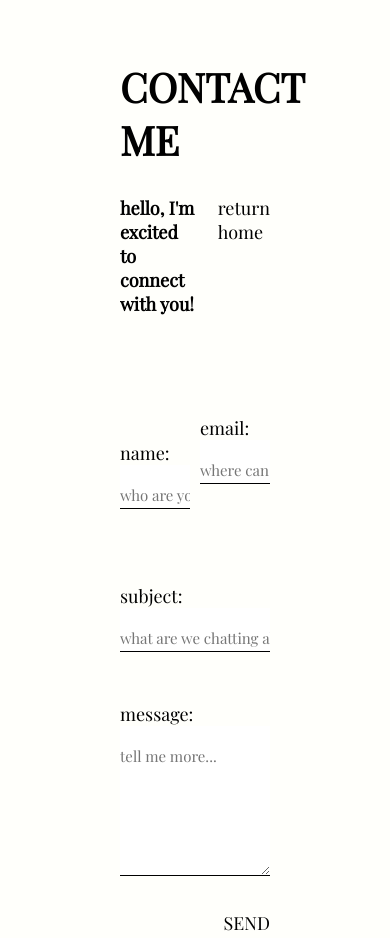
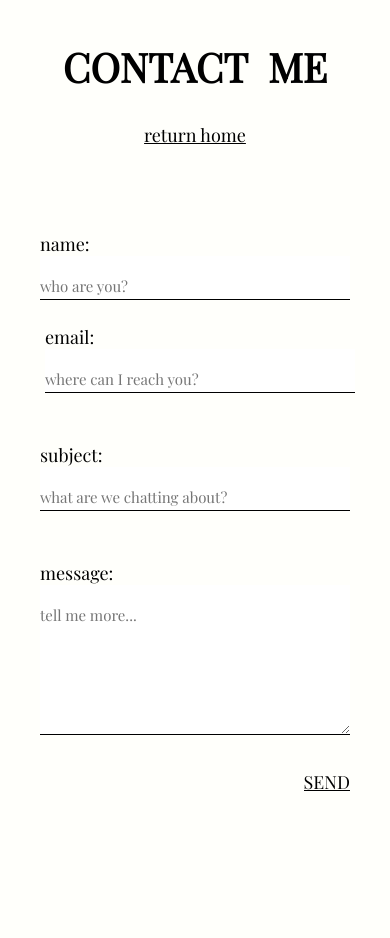
Before and after one commit to campbelllm/portfolio, a React (Create React App) app: page /contact in a window 390 px wide. After the commit the page ends 844 px from the top, so only its background shows below. Built offline with nearby package versions, Linux system fonts and the light colour scheme.

Commit message:
contact optimized for mobile

```diff
--- a/src/components/Contact/contactStyledComponents.js
+++ b/src/components/Contact/contactStyledComponents.js
@@ -6,6 +6,10 @@ export const ContactSection = styled.div`
   flex-wrap: wrap;
   margin: 0;
   padding: 20px 80px 0 80px;
+
+  @media (max-width: 400px){
+    padding: 0
+  }
 `;
 
 export const ContactHead = styled.div`
@@ -36,6 +40,9 @@ export const ContactForm = styled.div`
     float: left;
     margin: 0;
   }
+  @media (max-width: 400px){
+    padding: 0
+  }
 `;
 
 export const Title = styled.div`
@@ -44,6 +51,11 @@ export const Title = styled.div`
   & h1 {
     font-size: 40px;
     color: black;
+  }
+  @media (max-width: 400px){
+    display: flex;
+    justify-content:center;
+    padding: 0
   }
 `;
 export const HelloNote = styled.div`
@@ -55,6 +67,9 @@ export const HelloNote = styled.div`
   & p {
     text-align: left;
     font-weight: bold;
+    @media (max-width: 400px){
+    display: none;
+  }
   }
   & a {
     text-decoration: none;
@@ -65,9 +80,18 @@ export const HelloNote = styled.div`
     background-repeat: no-repeat;
     background-position: center bottom;
     transition: all 0.2s ease-out;
+    @media (max-width: 400px){
+    text-decoration: underline 1px;
+  }
   }
   & a:hover {
     background-size: 100% 1px, auto;
+  }
+  @media (max-width: 400px){
+    display: flex;
+    flex-direction: column;
+    align-items: center;
+    padding: 0
   }
 `;
 
@@ -75,12 +99,18 @@ export const NameAndEmail = styled.div`
   display: flex;
   margin: 30px 0;
   width: 100%;
+  @media (max-width: 400px){
+    flex-direction:column ;
+  }
 `;
 
 export const Name = styled.div`
   width: 50%;
   margin: 0 5px 0 0;
 
+  @media (max-width: 400px){
+    width: 100%
+  }
   @media (max-width: 1000px) {
     width: 100%;
     padding: 25px 0px;
@@ -90,6 +120,10 @@ export const Name = styled.div`
 export const Email = styled.div`
   width: 50%;
   margin: 0 0 0 5px;
+
+  @media (max-width: 400px){
+    width: 100%
+  }
 
   @media (max-width: 1000px) {
     width: 100%;
@@ -133,9 +167,13 @@ export const StyledButton = styled.div`
     background-repeat: no-repeat;
     background-position: center bottom;
     transition: all 0.2s ease-out;
+    @media (max-width: 400px){
+    text-decoration: underline 1px;
+  }
   }
   & input:hover {
     cursor: pointer;
     background-size: 100% 1px, auto;
   }
+
 `;
```
